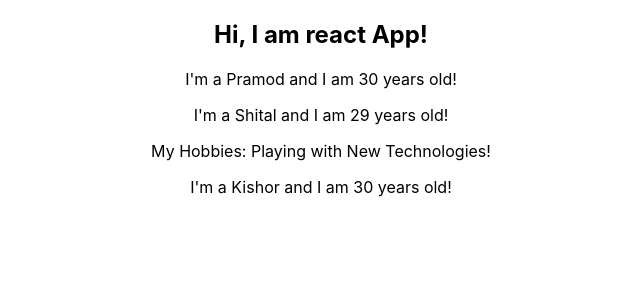
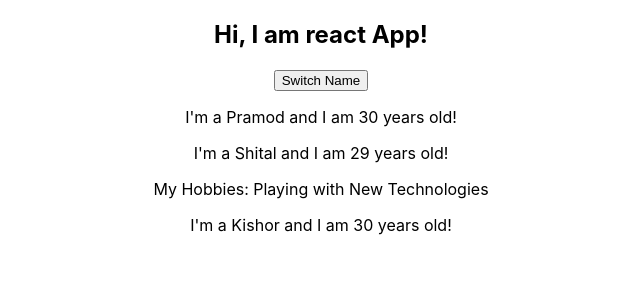
Before and after one commit to pramodkharade/reactJs, a React (Create React App) app in the folder first-app/: page / in a window 1280 px wide. Shown: the top 300 px of the page, without its empty margins (319-959 px from the left). Built offline with nearby package versions, Linux system fonts and the light colour scheme.

Commit message:
Props & State in custom componenet

```diff
--- a/first-app/src/App.js
+++ b/first-app/src/App.js
@@ -4,13 +4,21 @@
 import Person from './Person/Person';
 
 class App extends Component {
+  state = {
+    Person : [
+      {name:'Pramod',age:30},
+      {name:'Shital',age:29},
+      {name:'Kishor',age:30}
+    ]
+  }
   render() {
     return (
       <div className="App">
         <h2>Hi, I am react App!</h2>
-        <Person name="Pramod" age="30"></Person>
-        <Person name="Shital" age="29">My Hobbies: Playing with New Technologies!</Person>
-        <Person name="Kishor" age="30"></Person>
+        <button>Switch Name</button>
+        <Person name={ this.state.Person[0].name} age={ this.state.Person[0].age}></Person>
+        <Person name={ this.state.Person[1].name} age={ this.state.Person[1].age}> My Hobbies: Playing with New Technologies</Person>
+        <Person name={ this.state.Person[2].name} age={ this.state.Person[2].age}></Person>
       </div>
     );
   }
```
